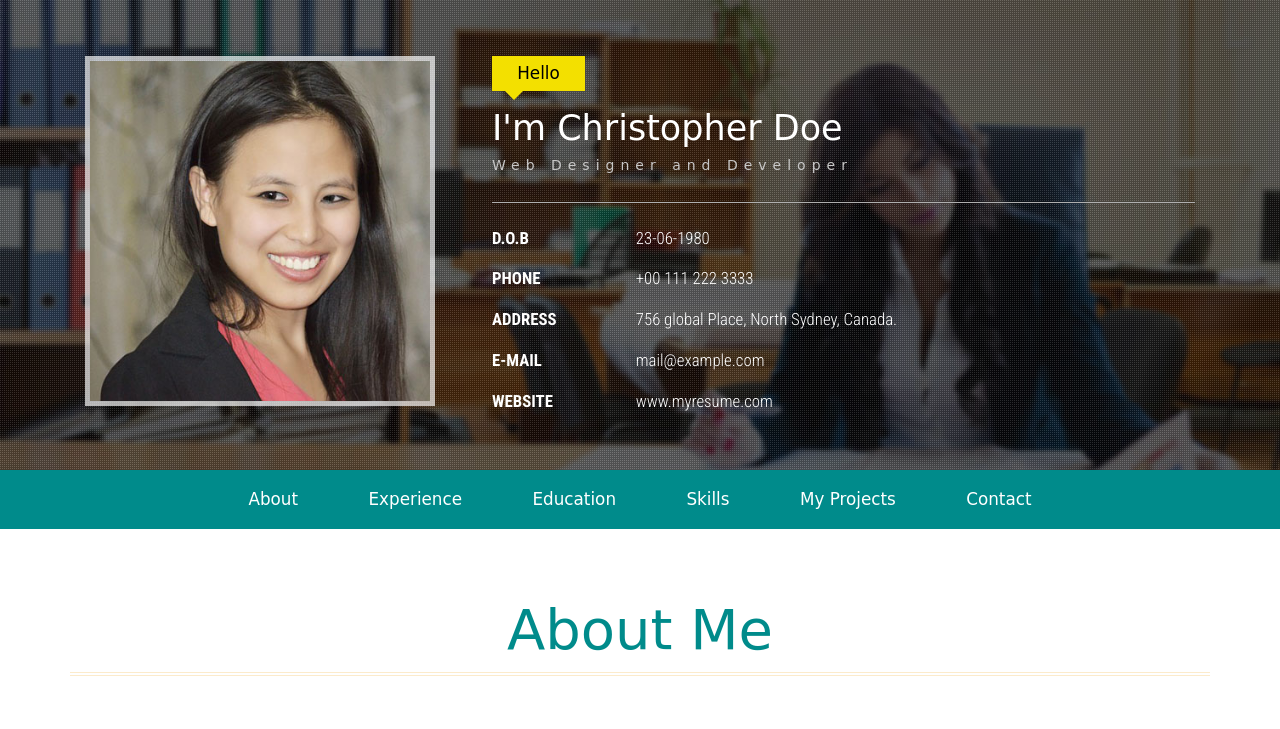
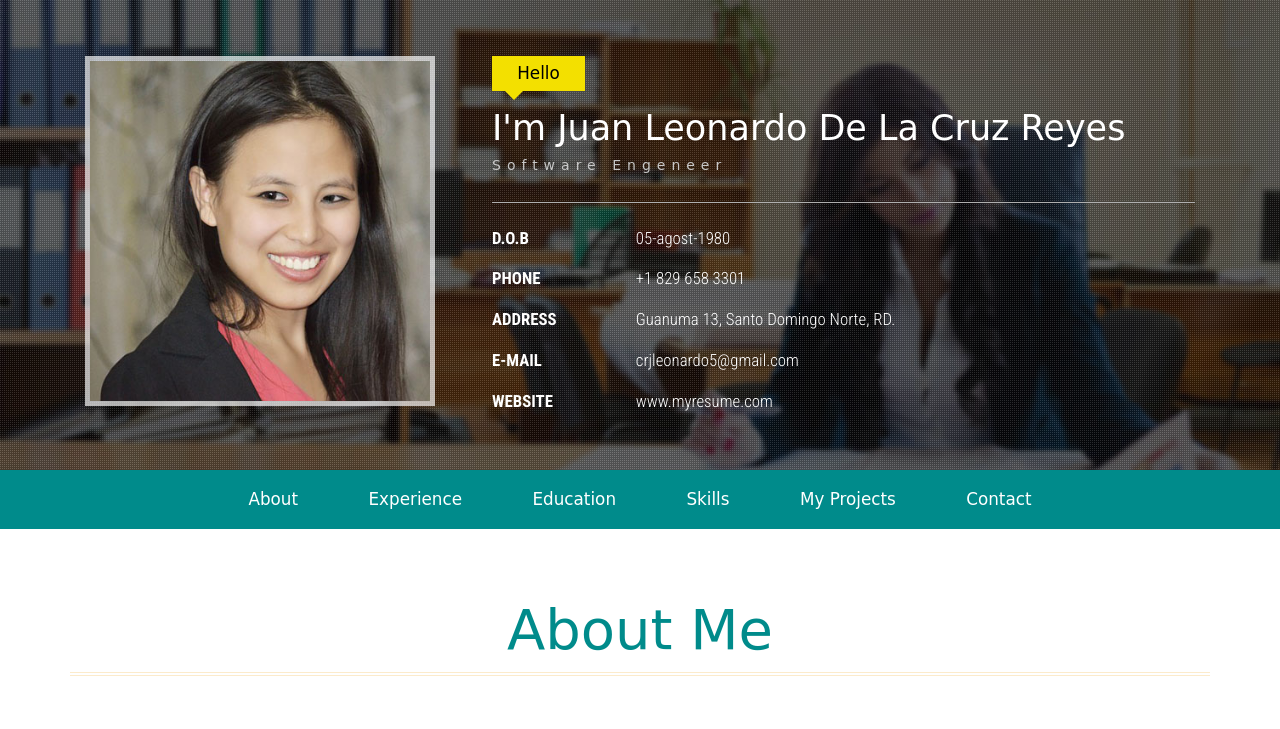
Before and after one commit to sestalin1/Portafolio, a plain HTML site: page index.html in a window 1280 px wide. Shown: the top 729 px of the page. Drawn offline with Linux system fonts and the light colour scheme; a web font is replaced by a local one.

Commit message:
Basic info v1

```diff
--- a/index.html
+++ b/index.html
@@ -7,12 +7,11 @@ License URL: http://creativecommons.org/licenses/by/3.0/
 <!DOCTYPE html>
 <html>
 <head>
-<title>My Resume a Personal Category Flat Bootstrap Responsive Website Template | Home :: w3layouts</title>
+<title>Juan Leonardo De La Cruz Reyes Portafolio</title>
 <!--mobile apps-->
 <meta name="viewport" content="width=device-width, initial-scale=1">
 <meta http-equiv="Content-Type" content="text/html; charset=utf-8" />
-<meta name="keywords" content="My Resume Responsive web template, Bootstrap Web Templates, Flat Web Templates, Android Compatible web template,
-	SmartPhone Compatible web template, free WebDesigns for Nokia, Samsung, LG, SonyEricsson, Motorola web design" />
+<meta name="keywords" content="Juan Leonardo De La Cruz Reyes, Resume, Portafolio, CV, Curriculum" />
 <script type="application/x-javascript"> addEventListener("load", function() { setTimeout(hideURLbar, 0); }, false); function hideURLbar(){ window.scrollTo(0,1); } </script>
 <!--mobile apps-->
 <!--Custom Theme files-->
@@ -50,31 +49,31 @@ License URL: http://creativecommons.org/licenses/by/3.0/
 				</div>
 				<div class="col-md-8 header-right">
 					<h2>Hello</h2>
-					<h1>I'm Christopher Doe</h1>
-					<h6>Web Designer and Developer</h6>
+					<h1>I'm Juan Leonardo De La Cruz Reyes</h1>
+					<h6>Software Engeneer</h6>
 					<ul class="address">
 						<li>
 							<ul class="address-text">
 								<li><b>D.O.B</b></li>
-								<li>23-06-1980</li>
+								<li>05-agost-1980</li>
 							</ul>
 						</li>
 						<li>
 							<ul class="address-text">
 								<li><b>PHONE </b></li>
-								<li>+00 111 222 3333</li>
+								<li>+1 829 658 3301</li>
 							</ul>
 						</li>
 						<li>
 							<ul class="address-text">
 								<li><b>ADDRESS </b></li>
-								<li>756 global Place, North Sydney, Canada.</li>
+								<li>Guanuma 13, Santo Domingo Norte, RD.</li>
 							</ul>
 						</li>
 						<li>
 							<ul class="address-text">
 								<li><b>E-MAIL </b></li>
-								<li><a href="mailto:example@mail.com"> mail@example.com</a></li>
+								<li><a href="mailto:example@mail.com"> crjleonardo5@gmail.com</a></li>
 							</ul>
 						</li>
 						<li>
```
